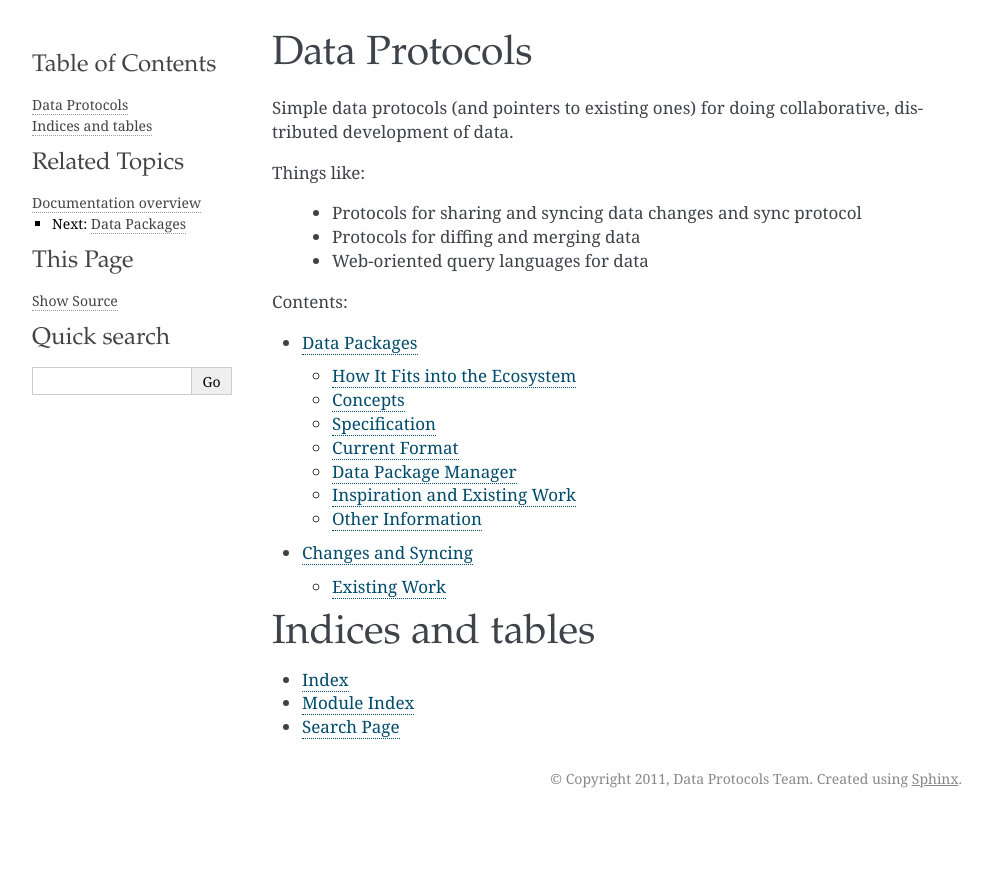
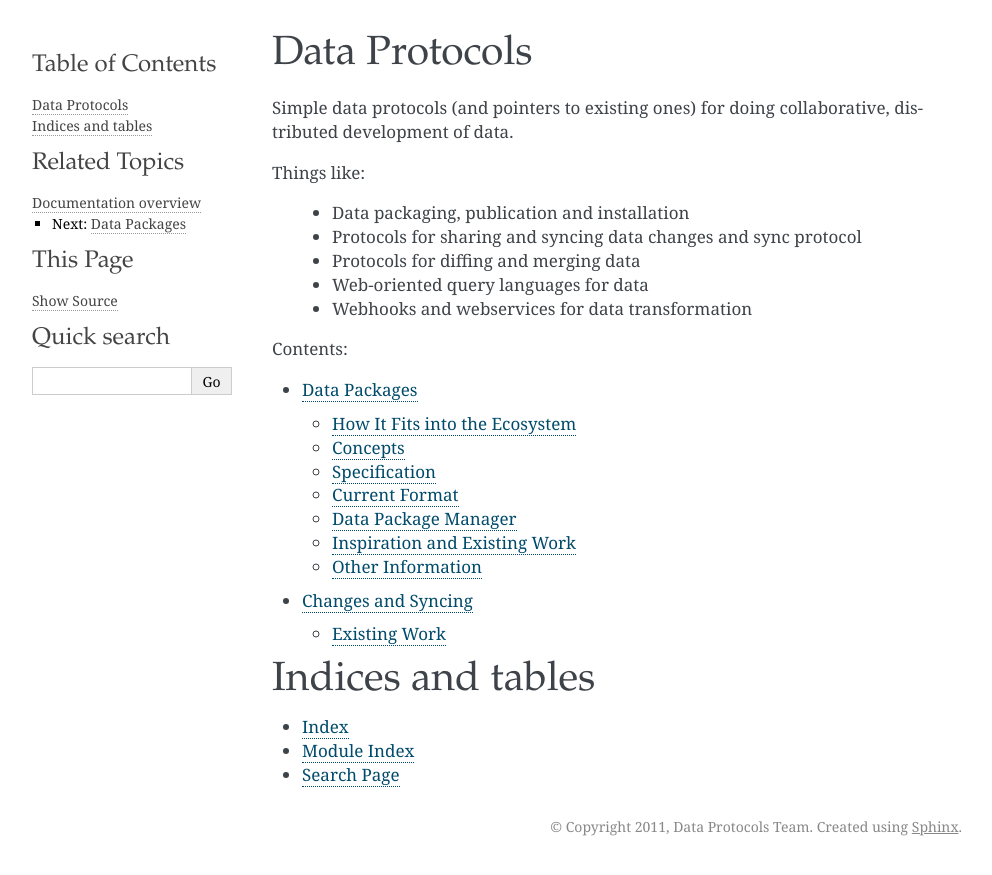
Before and after one commit to frictionlessdata/datapackage, a Sphinx documentation site: the page built from source/index.rst, in a window 1280 px wide. Shown: the top 875 px of the page, without its empty margins (148-1140 px from the left). Built offline with Sphinx 7.4.7, drawn with Linux system fonts in a browser that asks for light colours.

Commit message:
[index][s]: including data packaging and webhooks in examples of things covered.

```diff
--- a/source/index.rst
+++ b/source/index.rst
@@ -6,9 +6,11 @@ distributed development of data.
 
 Things like:
 
+  * Data packaging, publication and installation
   * Protocols for sharing and syncing data changes and sync protocol
   * Protocols for diffing and merging data
   * Web-oriented query languages for data
+  * Webhooks and webservices for data transformation
 
 Contents:
 
```
